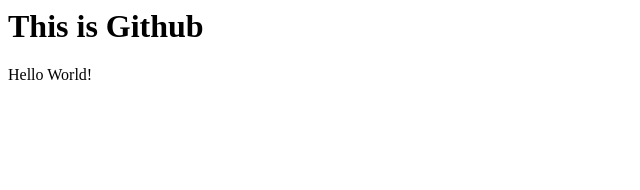
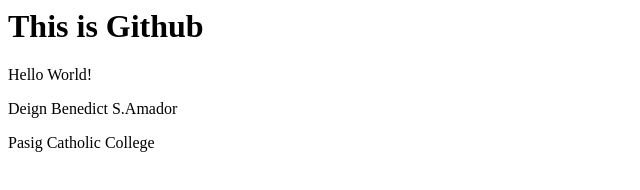
Before and after one commit to DBSA401/it101_Amador, a plain HTML site: page index.html in a window 1280 px wide. Shown: the whole page, without its empty margins (0-640 px from the left). Drawn offline with Linux system fonts and the light colour scheme.

Commit message:
Update index.html

```diff
--- a/index.html
+++ b/index.html
@@ -4,5 +4,7 @@
   </head>
   <body>
     <p>Hello World!</p>
+    <p>Deign Benedict S.Amador</p>
+    <p>Pasig Catholic College</p>
   </body>
 </html>
```
